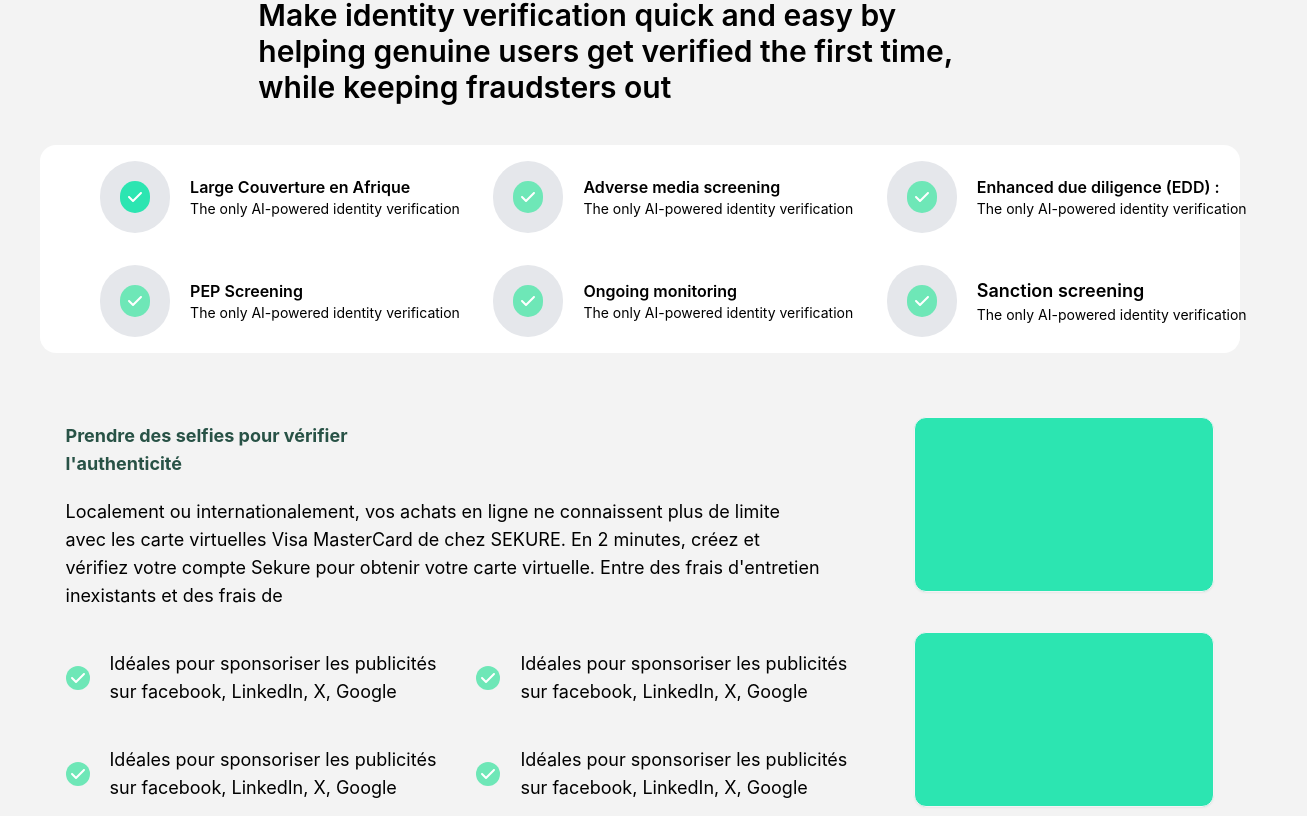
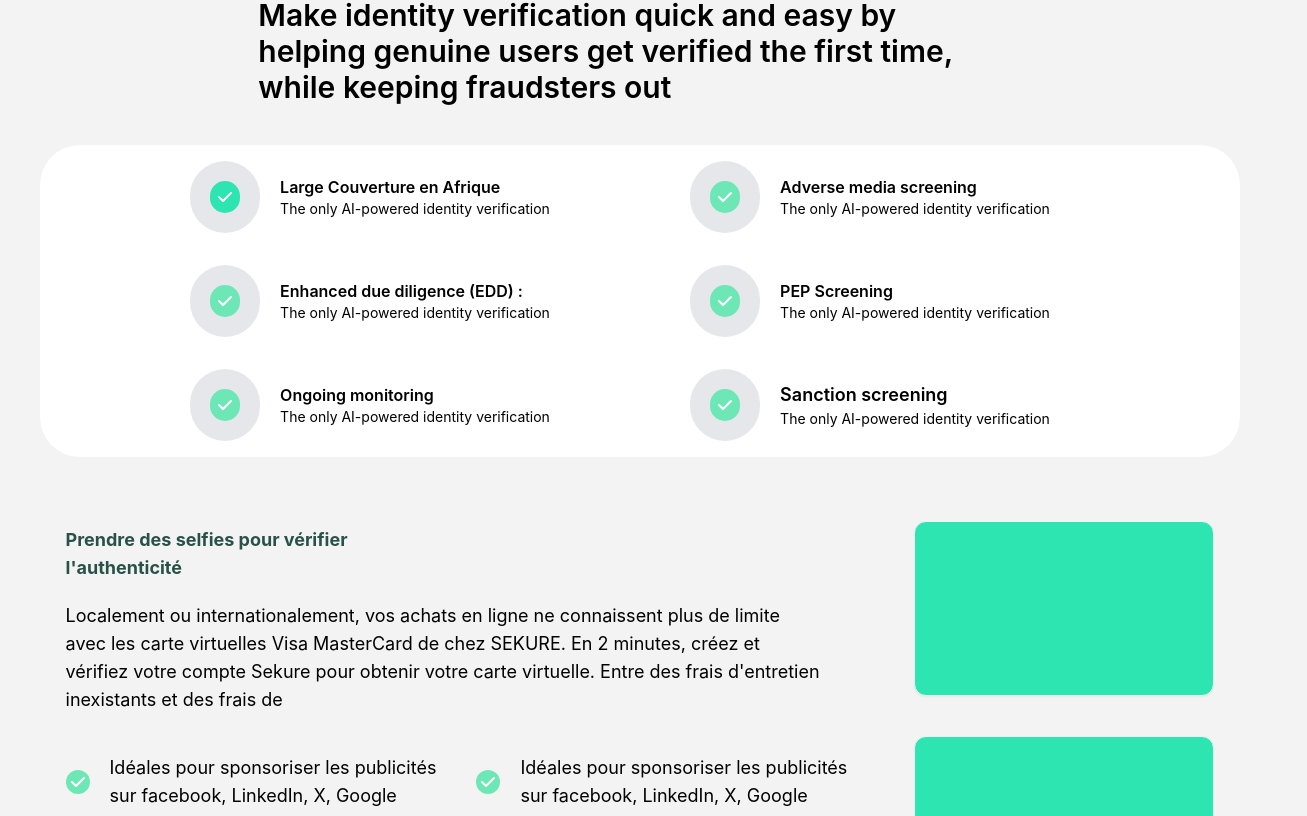
Before and after one commit to chrisvaldes/sekure-site, a React (Create React App) app: page / in a window 1280 px wide. Shown: the part 1184-2000 px from the top of the page, 1307 px wide, since content can reach past the window. Built offline with nearby package versions, Linux system fonts and the light colour scheme.

Commit message:
responsive2.1

```diff
--- a/src/Pages/Accueil/Accueil.jsx
+++ b/src/Pages/Accueil/Accueil.jsx
@@ -53,7 +53,7 @@ export default function Accueil() {
           </div>
 
           {/* Grid section */}
-          <div class="grid items-center justify-center sm:grid-cols-1 md:grid-cols-2 lg:grid-cols-3 bg-white pr-10 md:gap-x-5 rounded-2xl">
+          <div class="card-grid-white items-center justify-center pr-10 md:gap-x-5 rounded-2xl">
             <div class="flex items-center justify-center gap-5 grid-width">
               <div class="flex items-center justify-center bg-gray-200 p-3 sm:p-3 lg:p-5 rounded-full">
                 <div class="  rounded-full bg-cyan-color px-1 sm:px-1 md:px-1 lg:px-2 lg:py-1 flex items-center justify-center">
--- a/src/index.css
+++ b/src/index.css
@@ -63,10 +63,18 @@ nav .nav-items .nav-item {
 
 .card-accueil {
   display: grid;
-  grid-template-columns: repeat(auto-fit, 30rem);
+  grid-template-columns: repeat(auto-fit, 40rem);
   align-items: center;
   justify-content: center;
   background-color: white;
+  border-radius: 2.5rem;
+}
+
+.card-grid-white{
+  display: grid;
+  grid-template-columns: repeat(auto-fit, 30rem);
+  align-items: center;
+  background-color: #fff;
   border-radius: 2.5rem;
 }
 
```
